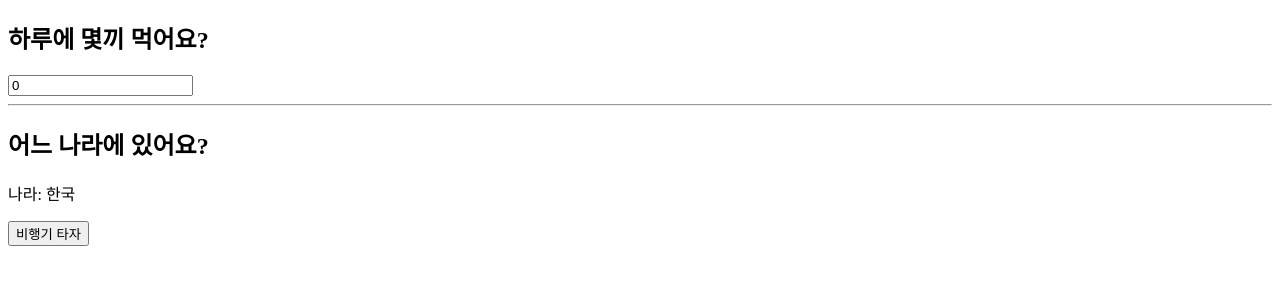
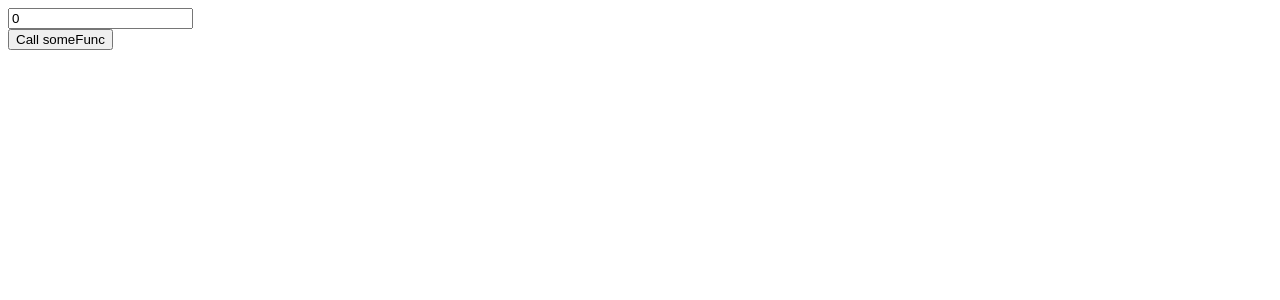
Before and after one commit to jungcolor/myapp, a React (Create React App) app in the folder basic-react/: page / in a window 1280 px wide. Shown: the top 300 px of the page. Built offline with nearby package versions, Linux system fonts and the light colour scheme; the HTML template or start-up script is replaced by a standard one.

Commit message:
not use useCallback

```diff
--- a/basic-react/src/App.tsx
+++ b/basic-react/src/App.tsx
@@ -1,31 +1,26 @@
-import { useEffect, useMemo, useState } from "react";
+import { useEffect, useState } from "react";
 
 const App = () => {
     const [number, setNumber] = useState<number | string>(0);
-    const [isKorea, setIsKorea] = useState(true);
 
-    const location = useMemo(() => {
-        return {
-            country: isKorea ? "한국" : "외국"
-        }
-    }, [isKorea]);
+    const someFuntion = () => {
+        console.log(`someFunc: number: ${number}`);
+        return;
+    };
 
     useEffect(() => {
-        console.log("useEffect 호출");
-    }, [location]);
+        console.log("someFunction이 변경되었습니다.");
+    }, [someFuntion]);
 
     return (
         <div>
-            <h2>하루에 몇끼 먹어요?</h2>
             <input
                 type="number"
                 value={number}
                 onChange={(e) => setNumber(e.target.value)}
             />
-            <hr />
-            <h2>어느 나라에 있어요?</h2>
-            <p>나라: {location.country}</p>
-            <button onClick={() => setIsKorea(!isKorea)}>비행기 타자</button>
+            <br />
+            <button onClick={someFuntion}>Call someFunc</button>
         </div>
     );
 }
```
